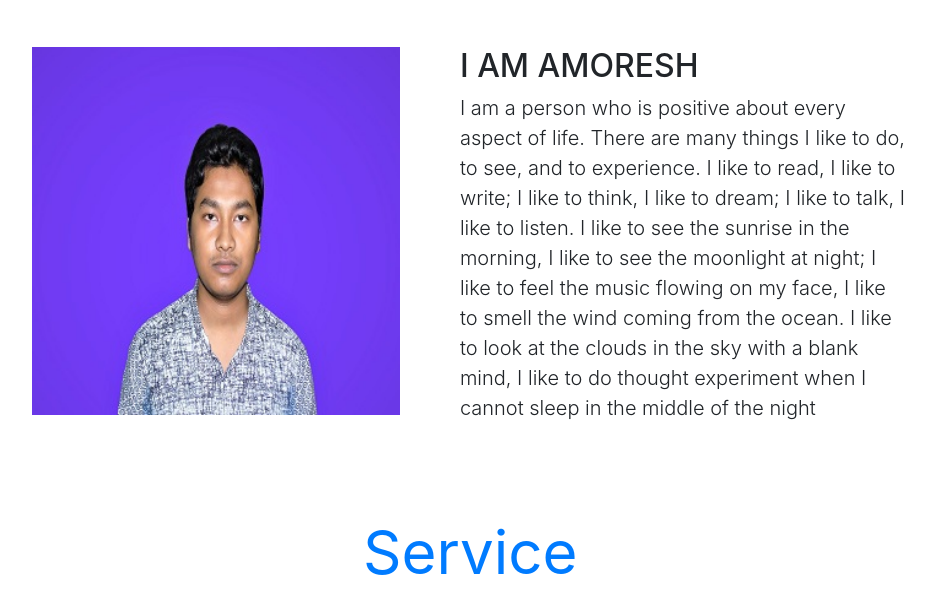
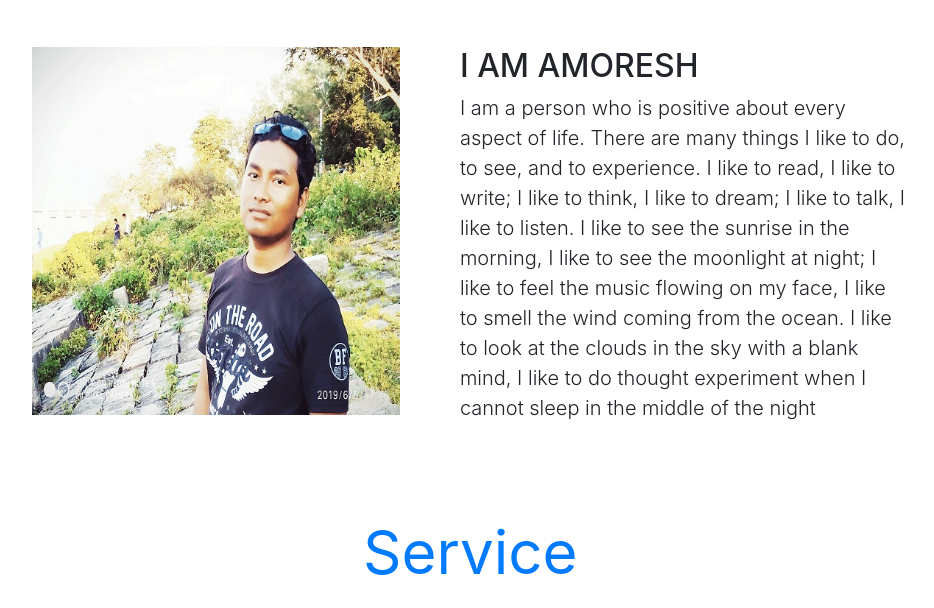
Before and after one commit to Amoresh/Amoresh, a plain HTML site: page index.html in a window 1280 px wide. Shown: the part 691-1299 px from the top of the page, without its empty margins (173-1107 px from the left). Drawn offline with nearby package versions, Linux system fonts and the light colour scheme.

Commit message:
Update index.html

```diff
--- a/index.html
+++ b/index.html
@@ -141,7 +141,7 @@ and open the template in the editor.
                                 I like to do thought experiment when I cannot sleep in the middle of the night</p>
                         </div>
                         <div class="col-md-5 order-md-1" style="margin-left: -80px">
-                            <img src="img/amoresh.jpg" class="d-block w-100" alt="...">
+                            <img src="img/amoresh1.jpg" class="d-block w-100" alt="...">
                         </div>
                     </div>
 
```
